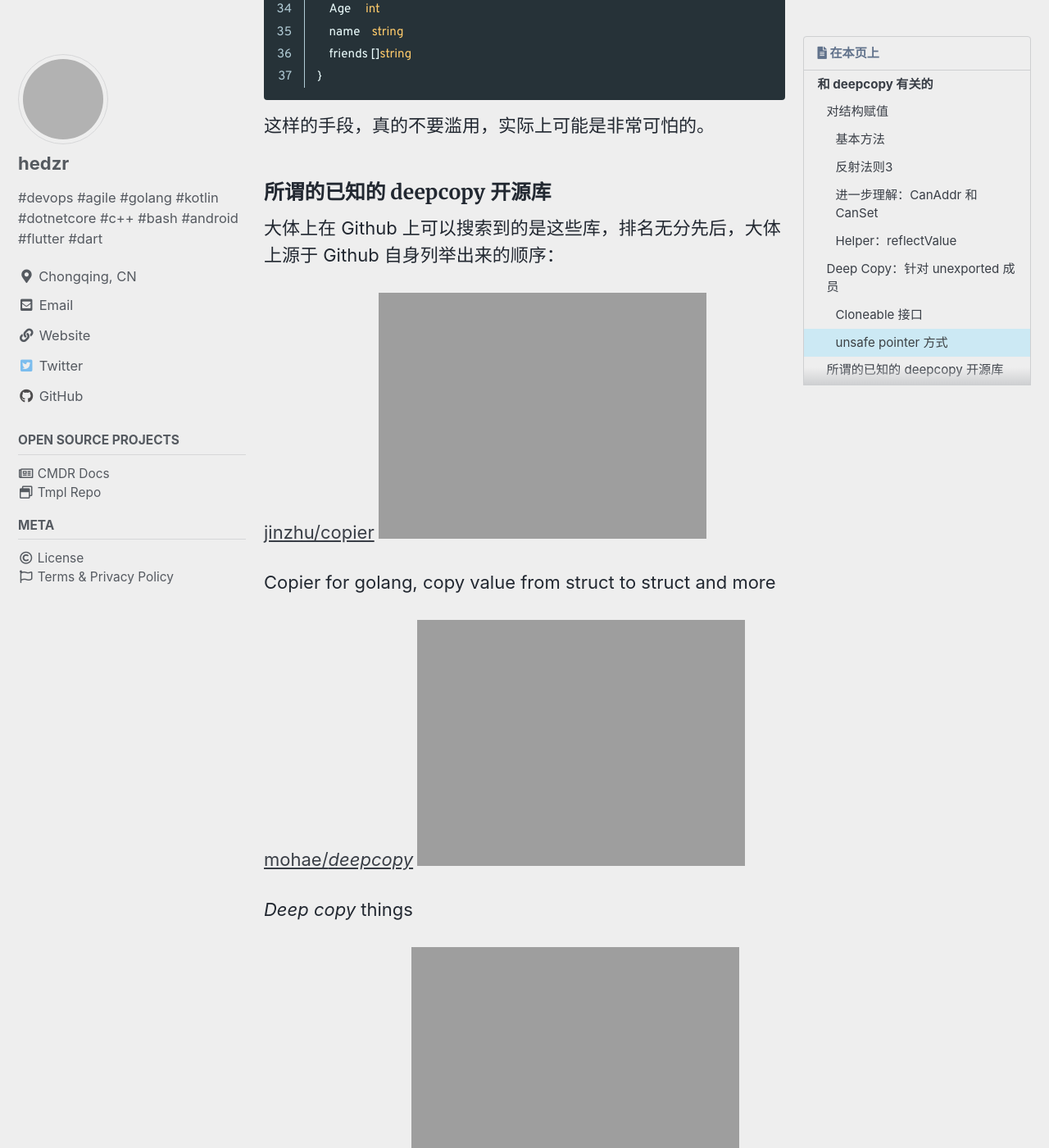
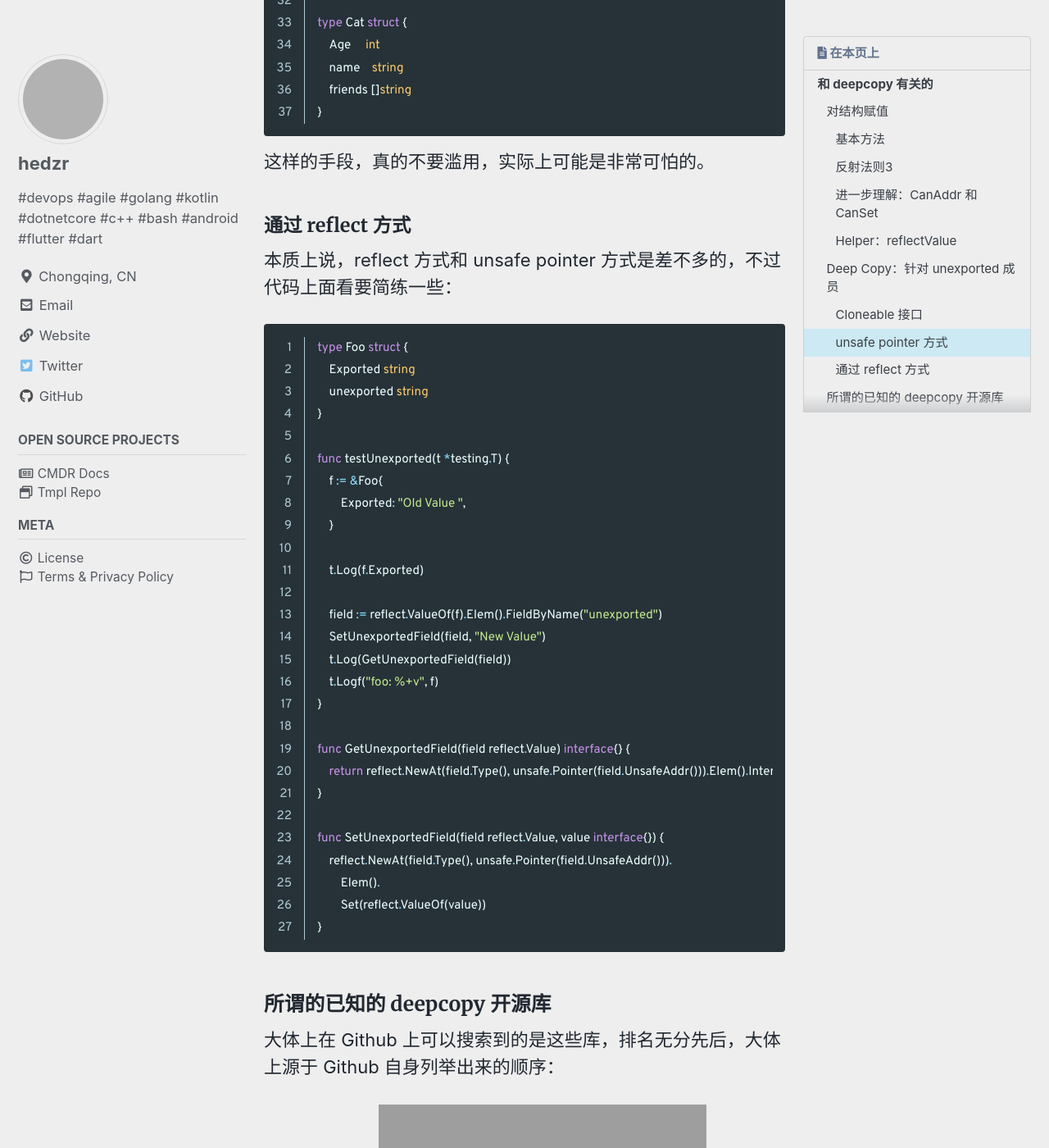
Before and after one commit to hedzr/hedzr.github.io, a Jekyll site: the page built from _posts/2020-11-03-golang-reflect-1.md, in a window 1280 px wide and 1400 px high, scrolled down 8330 px. Shown: the whole window at 82% size. Built offline with Jekyll 4.4.1, drawn with Linux system fonts in a browser that asks for light colours; cached includes are drawn as plain includes; some web fonts are replaced; comment, search, counter and statistics services are not loaded; grey boxes are pictures that could not be loaded.

Commit message:
update the latest post

````diff
--- a/_posts/2020-11-03-golang-reflect-1.md
+++ b/_posts/2020-11-03-golang-reflect-1.md
@@ -2,7 +2,7 @@
 layout: single
 title: 'Golang Reflect 系列一 - 和 deepcopy 有关的'
 date: 2020-11-03 10:08:00 +0800
-last_modified: 2020-11-03 10:08:00 +0800
+last_modified: 2020-11-05 15:01:00 +0800
 Author: hedzr
 tags: [reflect, deepcopy, clone, glang]
 categories: golang reflect
@@ -157,6 +157,7 @@ vou = reflect.Indirect(vou)
 
 1. 实现 Cloneable 接口
 2. 通过 unsafe pointer
+3. 通过 reflect 反射
 
 
 
@@ -248,6 +249,46 @@ type Cat struct {
 
 
 
+#### 通过 reflect 方式
+
+本质上说，reflect 方式和 unsafe pointer 方式是差不多的，不过代码上面看要简练一些：
+
+```go
+type Foo struct {
+	Exported string
+	unexported string
+}
+
+func testUnexported(t *testing.T) {
+	f := &Foo{
+		Exported: "Old Value ",
+	}
+
+	t.Log(f.Exported)
+
+	field := reflect.ValueOf(f).Elem().FieldByName("unexported")
+	SetUnexportedField(field, "New Value")
+	t.Log(GetUnexportedField(field))
+	t.Logf("foo: %+v", f)
+}
+
+func GetUnexportedField(field reflect.Value) interface{} {
+	return reflect.NewAt(field.Type(), unsafe.Pointer(field.UnsafeAddr())).Elem().Interface()
+}
+
+func SetUnexportedField(field reflect.Value, value interface{}) {
+	reflect.NewAt(field.Type(), unsafe.Pointer(field.UnsafeAddr())).
+		Elem().
+		Set(reflect.ValueOf(value))
+}
+```
+
+
+
+
+
+
+
 ### 所谓的已知的 deepcopy 开源库
 
 大体上在 Github 上可以搜索到的是这些库，排名无分先后，大体上源于 Github 自身列举出来的顺序：
````
